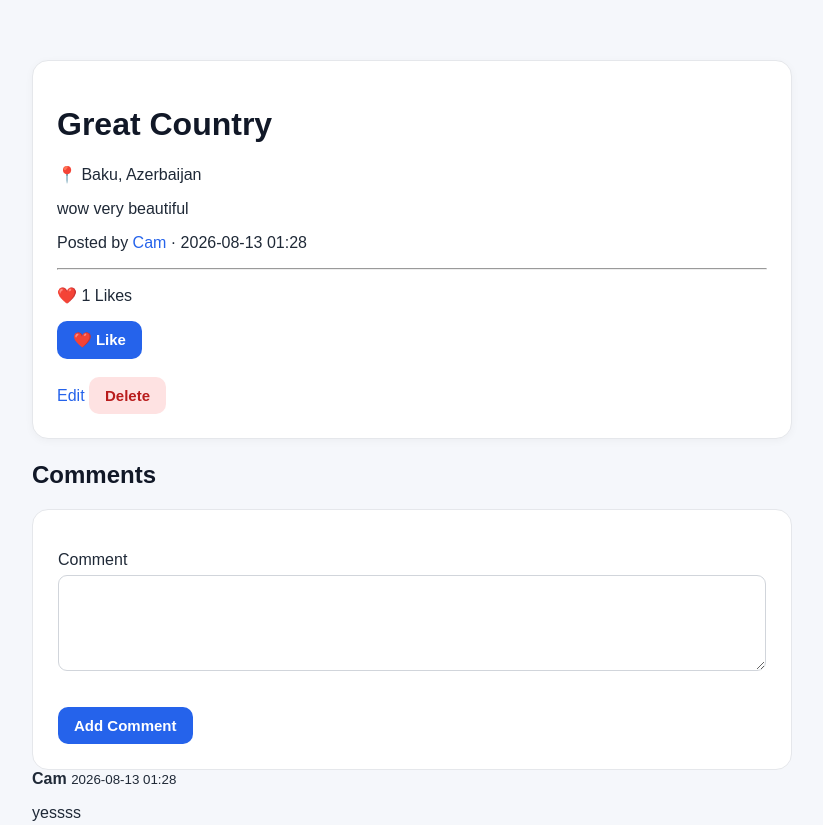
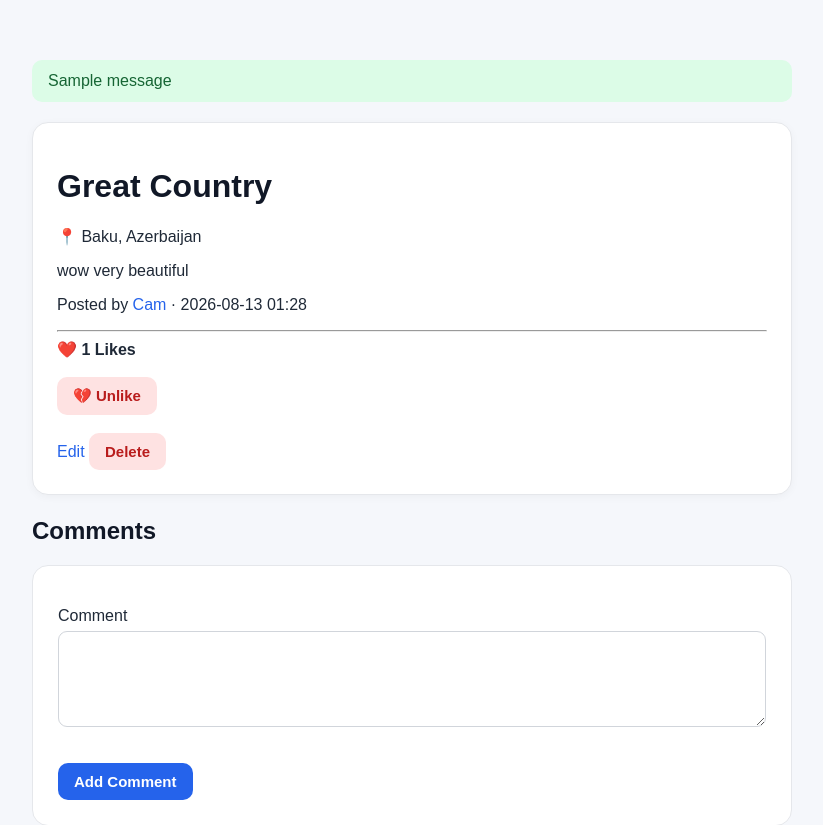
Before and after one commit to camaliyev/travel-social, a Flask app: page /post/2 in a window 1280 px wide. Shown: the part 68-893 px from the top of the page, without its empty margins (228-1051 px from the left). Run offline with Flask 3, Linux system fonts and the light colour scheme; a user stored in the database is signed in; one stand-in notice (Sample message) is shown; some libraries are stand-ins or nearby versions.

Commit message:
Add like/unlike button state

```diff
--- a/templates/post_detail.html
+++ b/templates/post_detail.html
@@ -8,9 +8,11 @@
     <link rel="stylesheet"
           href="{{ url_for('static', filename='style.css') }}">
 </head>
+
 <body>
 
 <header class="site-header">
+
     <div class="site-header-inner">
 
         <div class="logo">
@@ -18,9 +20,13 @@
         </div>
 
         <div class="nav-links">
-            <a href="{{ url_for('home') }}">Home</a>
+
+            <a href="{{ url_for('home') }}">
+                Home
+            </a>
 
             {% if current_user.is_authenticated %}
+
                 <a href="{{ url_for('profile', username=current_user.username) }}">
                     Profile
                 </a>
@@ -28,57 +34,117 @@
                 <a href="{{ url_for('logout') }}">
                     Logout
                 </a>
+
             {% endif %}
+
         </div>
 
     </div>
+
 </header>
 
+
 <div class="container">
+
+    {% with messages = get_flashed_messages() %}
+        {% if messages %}
+            {% for message in messages %}
+                <div class="flash-success">
+                    {{ message }}
+                </div>
+            {% endfor %}
+        {% endif %}
+    {% endwith %}
+
 
     <div class="post-card">
 
         <h1>{{ post.title }}</h1>
 
         {% if post.image_filename %}
+
             <img
                 src="{{ url_for('static', filename='uploads/' + post.image_filename) }}"
-                alt="{{ post.title }}"
-                class="post-image">
+                class="post-image"
+                alt="{{ post.title }}">
+
         {% endif %}
 
         <p>
+
             📍 {{ post.city }}, {{ post.country }}
+
         </p>
 
         <p>
+
             {{ post.description }}
+
         </p>
 
         <p>
+
             Posted by
+
             <a href="{{ url_for('profile', username=post.author.username) }}">
                 {{ post.author.username }}
             </a>
+
             ·
+
             {{ post.created_at.strftime("%Y-%m-%d %H:%M") }}
+
         </p>
 
         <hr>
 
-        <p>
+        <strong>
+
             ❤️ {{ post.likes|length }} Likes
-        </p>
+
+        </strong>
+
+        <br><br>
 
         {% if current_user.is_authenticated %}
-        <form action="{{ url_for('like_post', post_id=post.id) }}" method="POST">
-            <button class="primary-button" type="submit">
-                ❤️ Like
-            </button>
-        </form>
+
+            {% set liked = post.likes
+                | selectattr("user_id", "equalto", current_user.id)
+                | list %}
+
+            <form
+                action="{{ url_for('like_post', post_id=post.id) }}"
+                method="POST">
+
+                {% if liked %}
+
+                    <button
+                        class="danger-button"
+                        type="submit">
+
+                        💔 Unlike
+
+                    </button>
+
+                {% else %}
+
+                    <button
+                        class="primary-button"
+                        type="submit">
+
+                        ❤️ Like
+
+                    </button>
+
+                {% endif %}
+
+            </form>
+
         {% endif %}
 
+
         {% if current_user.id == post.user_id %}
+
             <br>
 
             <a href="{{ url_for('edit_post', post_id=post.id) }}">
@@ -94,13 +160,17 @@
                     class="danger-button"
                     type="submit"
                     onclick="return confirm('Delete this post?')">
+
                     Delete
+
                 </button>
 
             </form>
+
         {% endif %}
 
     </div>
+
 
     <h2>Comments</h2>
 
@@ -115,12 +185,21 @@
             {{ form.hidden_tag() }}
 
             <p>
-                {{ form.text.label }}<br>
+
+                {{ form.text.label }}
+
+                <br>
+
                 {{ form.text(rows=4) }}
+
             </p>
 
-            <button class="primary-button" type="submit">
+            <button
+                class="primary-button"
+                type="submit">
+
                 Add Comment
+
             </button>
 
         </form>
@@ -129,20 +208,29 @@
 
     {% endif %}
 
+
     {% if post.comments %}
 
         {% for comment in post.comments %}
 
         <div class="comment-card">
 
-            <strong>{{ comment.author.username }}</strong>
+            <strong>
+
+                {{ comment.author.username }}
+
+            </strong>
 
             <small>
+
                 {{ comment.created_at.strftime("%Y-%m-%d %H:%M") }}
+
             </small>
 
             <p>
+
                 {{ comment.text }}
+
             </p>
 
         </div>
@@ -152,7 +240,9 @@
     {% else %}
 
         <div class="comment-card">
+
             No comments yet.
+
         </div>
 
     {% endif %}
```
Also changed, not shown: instance/travel_social.db.
